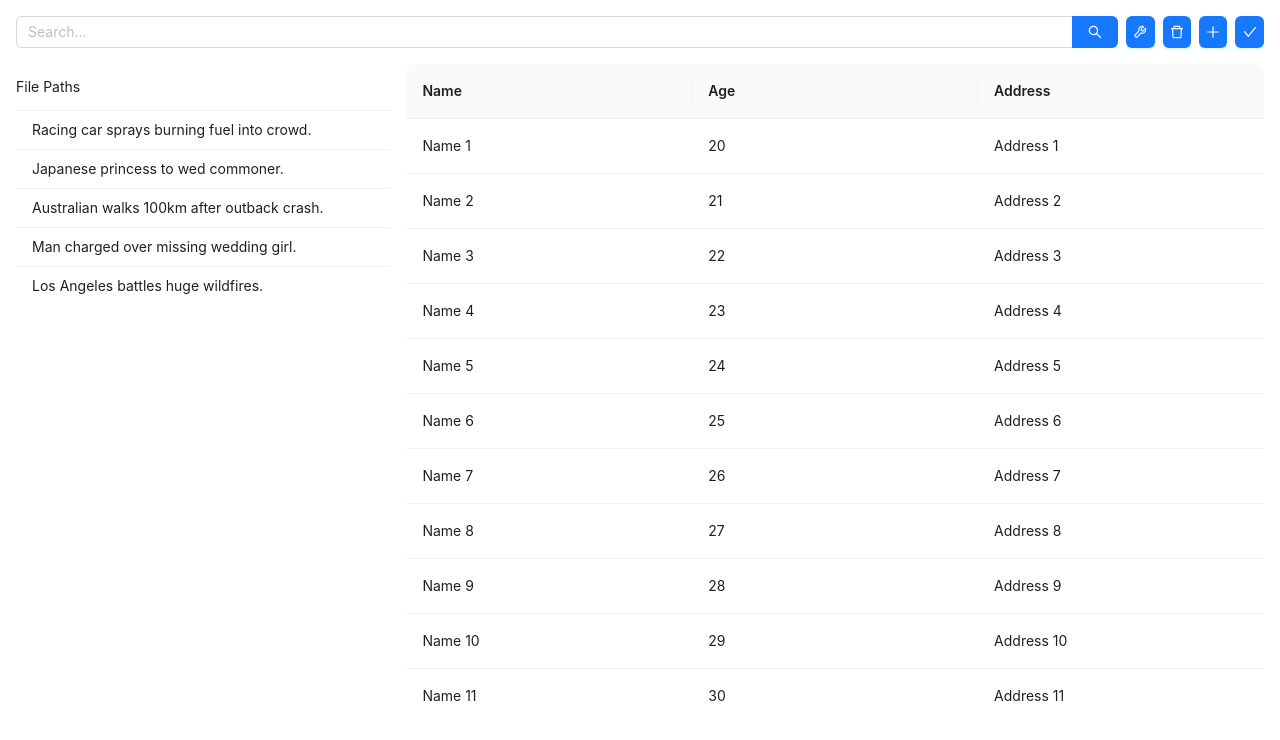
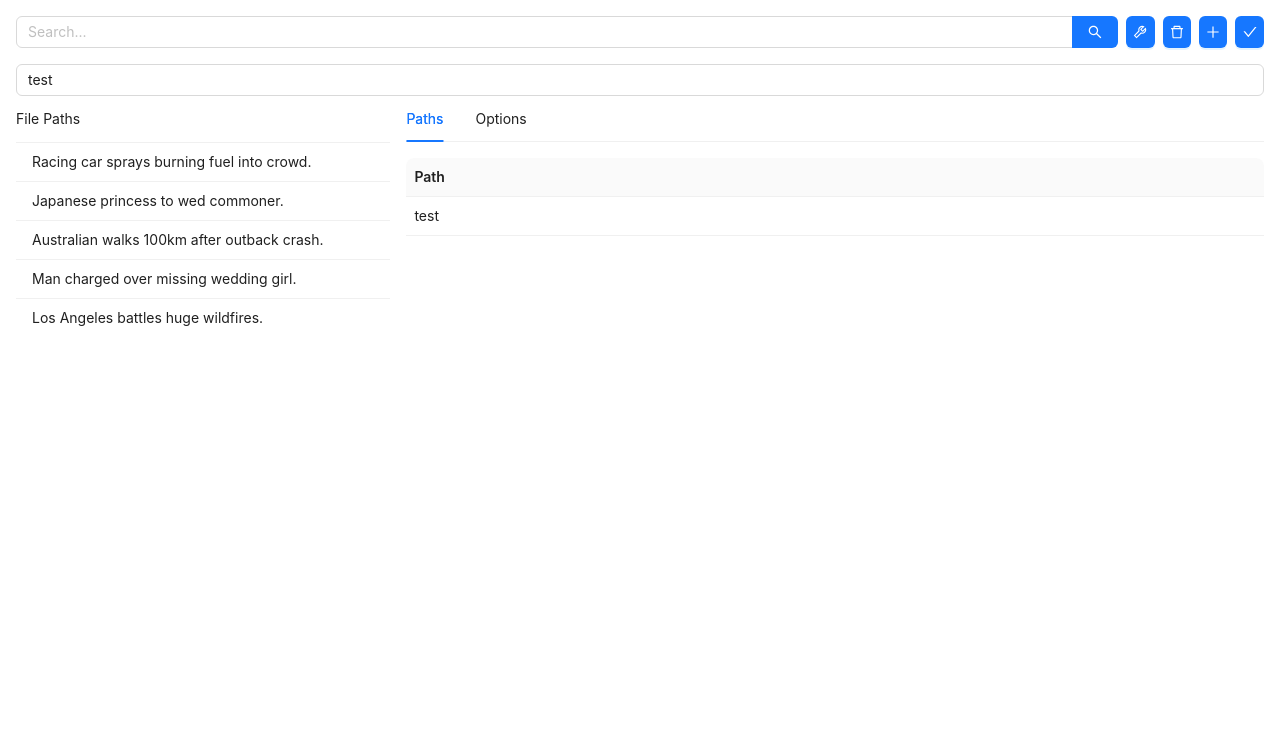
Before and after one commit to Tisqr/ByteBackup, a React (Vite) app: page / in a window 1280 px wide. Shown: the top 740 px of the page. Built offline with nearby package versions, Linux system fonts and the light colour scheme.

Commit message:
Basic Updates

```diff
--- a/src/renderer/index.html
+++ b/src/renderer/index.html
@@ -2,7 +2,7 @@
 <html>
   <head>
     <meta charset="UTF-8" />
-    <title>Electron</title>
+    <title>ByteBackup</title>
     <!-- https://developer.mozilla.org/en-US/docs/Web/HTTP/CSP -->
     <meta
       http-equiv="Content-Security-Policy"
--- a/src/renderer/src/App.jsx
+++ b/src/renderer/src/App.jsx
@@ -1,7 +1,10 @@
+/* eslint-disable no-unused-vars */
 import { useState } from 'react'
 import Header from './components/Header'
-import TreeList from './components/GroupsList'
 import DataTable from './components/DataTable'
+import GroupsList from './components/GroupsList'
+import copyFile from './components/copyFile'
+import { Tabs } from 'antd'
 import './assets/App.css'
 
 const ListDataSource = [
@@ -12,41 +15,46 @@ const ListDataSource = [
   'Los Angeles battles huge wildfires.'
 ]
 
-const TableDataSource = Array.from({ length: 20 }, (_, i) => ({
-  key: `${i + 1}`,
-  name: `Name ${i + 1}`,
-  age: 20 + (i % 30),
-  address: `Address ${i + 1}`
-}))
+const TableDataSource = [
+  {
+    key: '1',
+    path: 'test'
+  }
+]
 
 function App() {
   const [dataSource, setDataSource] = useState(TableDataSource)
-  const [loading, setLoading] = useState(false)
+  var BackupLoc = 'test'
 
-  const loadMoreData = () => {
-    if (loading) {
-      return
+  const handleCopy = async () => {
+    for (const path of dataSource) {
+      var temp = path.path.split('/').slice(-1).pop()
+      await copyFile(path.path, BackupLoc + temp)
     }
-    setLoading(true)
-    // Simulate a fetch request
-    setTimeout(() => {
-      const newItems = Array.from({ length: 20 }, (_, i) => ({
-        key: `${dataSource.length + i + 1}`,
-        name: `Name ${dataSource.length + i + 1}`,
-        age: 20 + ((dataSource.length + i) % 30),
-        address: `Address ${dataSource.length + i + 1}`
-      }))
-      setDataSource([...dataSource, ...newItems])
-      setLoading(false)
-    }, 1500)
   }
+
+  handleCopy()
 
   return (
     <div className="app-container">
-      <Header />
+      <Header BackupLoc={BackupLoc} />
       <div className="content">
-        <TreeList data={ListDataSource} />
-        <DataTable dataSource={dataSource} loadMoreData={loadMoreData} />
+        <GroupsList data={ListDataSource} />
+        <Tabs
+          defaultActiveKey="1"
+          items={[
+            {
+              key: '1',
+              label: 'Paths',
+              children: <DataTable dataSource={dataSource} />
+            },
+            {
+              key: '2',
+              label: 'Options',
+              children: ''
+            }
+          ]}
+        />
       </div>
     </div>
   )
--- a/src/renderer/src/components/DataTable.jsx
+++ b/src/renderer/src/components/DataTable.jsx
@@ -11,20 +11,15 @@ const DataTable = ({ dataSource, loadMoreData }) => {
 
   const columns = [
     {
-      title: 'Name',
-      dataIndex: 'name',
-      key: 'name'
-    },
-    {
-      title: 'Age',
-      dataIndex: 'age',
-      key: 'age'
-    },
-    {
-      title: 'Address',
-      dataIndex: 'address',
-      key: 'address'
+      title: 'Path',
+      dataIndex: 'path',
+      key: 'path'
     }
+    // {
+    //   title: 'Exclude',
+    //   dataIndex: 'exclude',
+    //   key: 'exclude'
+    // }
   ]
 
   return (
@@ -33,7 +28,8 @@ const DataTable = ({ dataSource, loadMoreData }) => {
         dataSource={dataSource}
         columns={columns}
         pagination={false}
-        scroll={{ y: 'calc(100vh - 200px)' }} // Adjust height as needed
+        size="small"
+        scroll={{ y: 'calc(100vh - 100px)' }} // Adjust height as needed
       />
     </div>
   )
@@ -43,12 +39,10 @@ DataTable.propTypes = {
   dataSource: PropTypes.arrayOf(
     PropTypes.shape({
       key: PropTypes.string.isRequired,
-      name: PropTypes.string.isRequired,
-      age: PropTypes.number.isRequired,
-      address: PropTypes.string.isRequired
+      path: PropTypes.string.isRequired
     })
   ).isRequired,
-  loadMoreData: PropTypes.func.isRequired
+  loadMoreData: PropTypes.func
 }
 
 export default DataTable
--- a/src/renderer/src/components/Header.jsx
+++ b/src/renderer/src/components/Header.jsx
@@ -3,23 +3,28 @@ import { PlusOutlined, CheckOutlined, DeleteOutlined, ToolOutlined } from '@ant-
 
 const { Search } = Input
 
-const Header = () => {
+const Header = ({BackupLoc}) => {
   return (
+    <>
       <div className="header">
         <Search placeholder="Search..." enterButton />
-      <Tooltip title="options">
+        <Tooltip title="Options">
           <Button type="primary" shape="default" icon={<ToolOutlined />} />
         </Tooltip>
-      <Tooltip title="delete">
+        <Tooltip title="Delete">
           <Button type="primary" shape="default" icon={<DeleteOutlined />} />
         </Tooltip>
-      <Tooltip title="new">
+        <Tooltip title="New">
           <Button type="primary" shape="default" icon={<PlusOutlined />} />
         </Tooltip>
-      <Tooltip title="ok">
+        <Tooltip title="Backup">
           <Button type="primary" shape="default" icon={<CheckOutlined />} />
         </Tooltip>
       </div>
+      <div>
+        <Input placeholder="Backup Location" value={BackupLoc} />
+      </div>
+    </>
   )
 }
 
--- /dev/null
+++ b/src/renderer/src/components/copyFile.jsx
@@ -0,0 +1,15 @@
+const copyFile = async (source, destination) => {
+  try {
+    const result = await window.electron.copyFile(source, destination)
+    if (result.success) {
+      console.log('File copied successfully')
+    } else {
+      console.log(`Error: ${result.message}`)
+    }
+  } catch (error) {
+    console.log('An unexpected error occurred')
+    console.error(error)
+  }
+}
+
+export default copyFile
```
Also changed, not shown: src/main/index.js (+12 -22 lines), src/preload/index.js (+4 -19 lines). Lines whose indentation alone changed are shown as unchanged.
